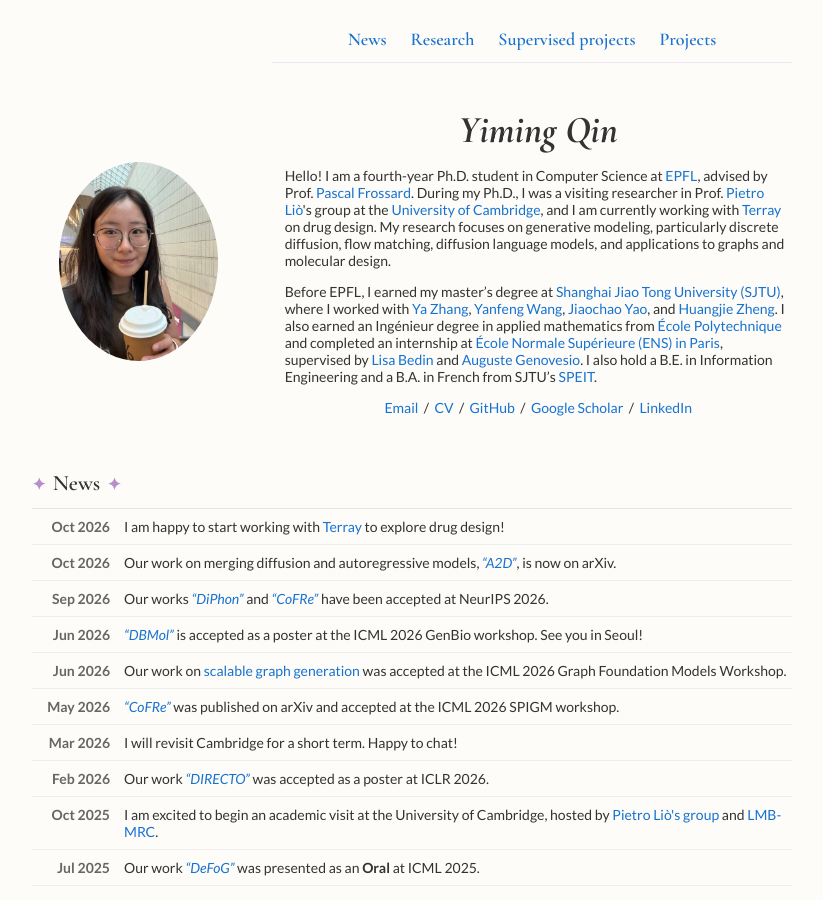
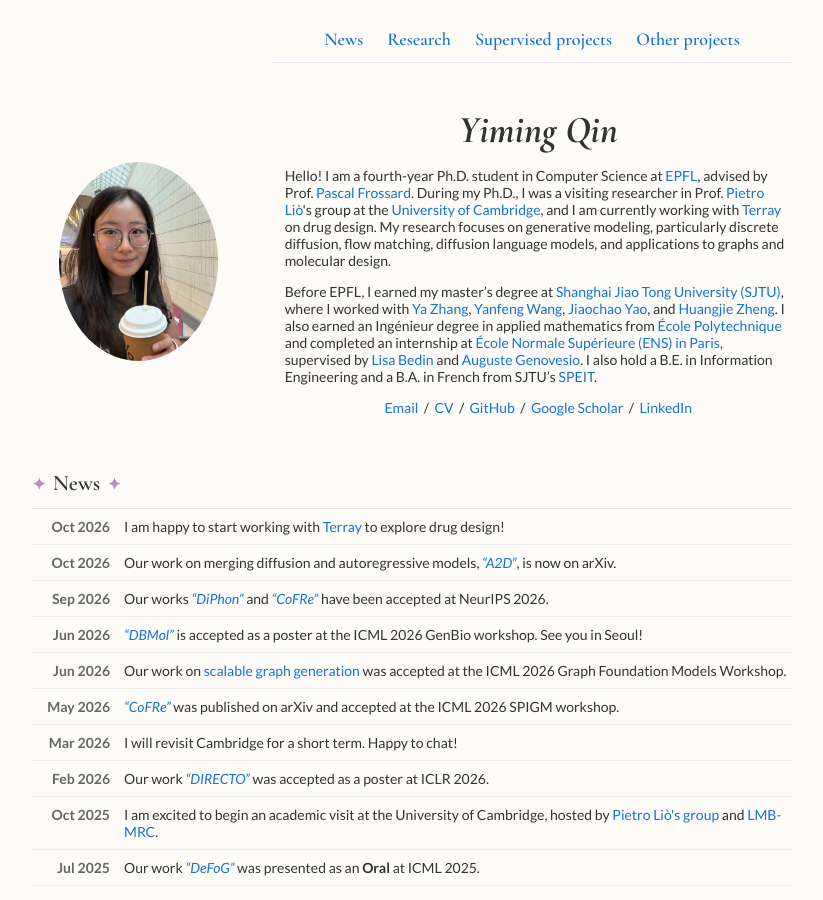
Before and after one commit to qym7/qym7.github.io, a Jekyll site: the page built from _posts/2026-10-06-A2D.markdown, in a window 1280 px wide and 900 px high. Shown: the whole window, without its empty margins (228-1051 px from the left). Built offline with Jekyll 4.4.1, drawn with Linux system fonts in a browser that asks for light colours; some of the changed text lies outside the part shown.

Commit message:
Rename projects section to other projects

```diff
--- a/_layouts/default.html
+++ b/_layouts/default.html
@@ -32,7 +32,7 @@
           <a href="#news">News</a>
           <a href="#research">Research</a>
           <a href="#supervised-projects">Supervised projects</a>
-          <a href="#projects">Projects</a>
+          <a href="#projects">Other projects</a>
         </nav>
         <table style="width:100%;border:0px;border-spacing:0px;border-collapse:separate;margin-right:auto;margin-left:auto;">
           <tr style="padding:0px">
@@ -254,7 +254,7 @@
         <table style="width:100%;border:0px;border-spacing:0px;border-collapse:separate;margin-right:auto;margin-left:auto;">
           <tr>
             <td style="padding:2.5%;width:100%;vertical-align:middle">
-              <h2 id="projects">Projects</h2>
+              <h2 id="projects">Other projects</h2>
               <p>
                 Here are some projects that I have worked on.
                 <!-- , including my internship projects and interesting course projects. -->
```
